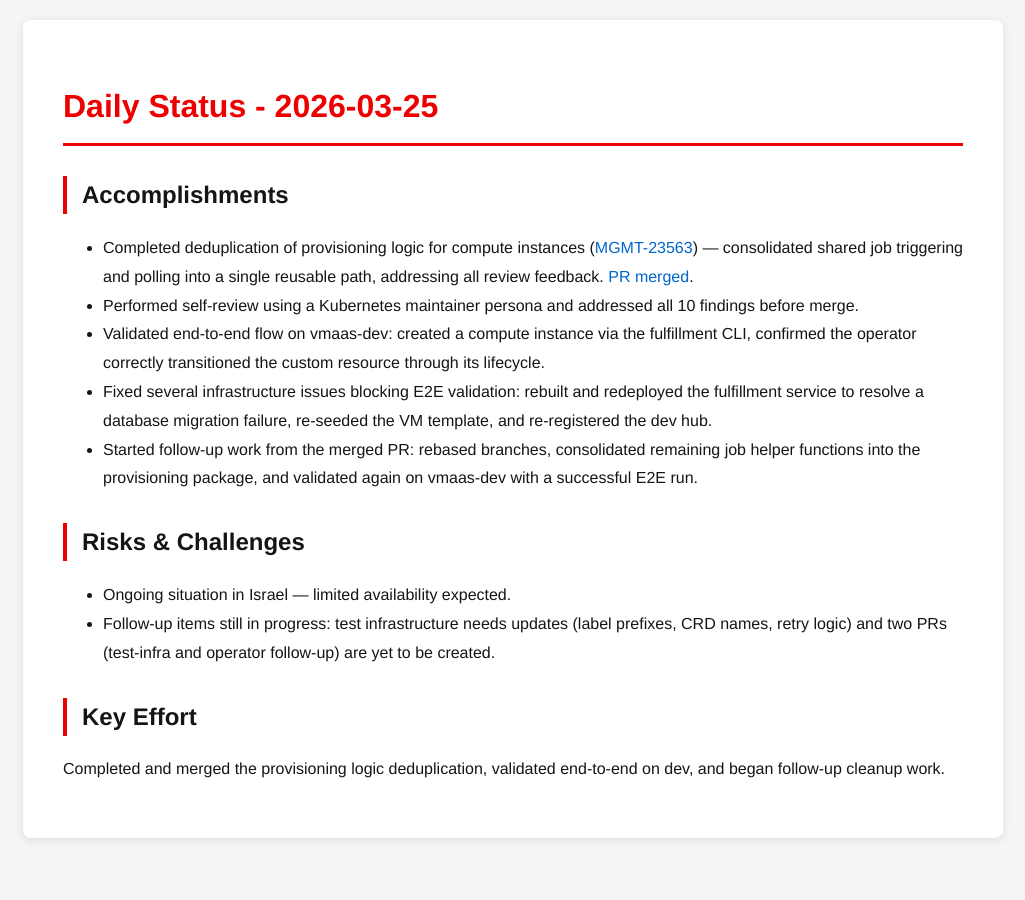
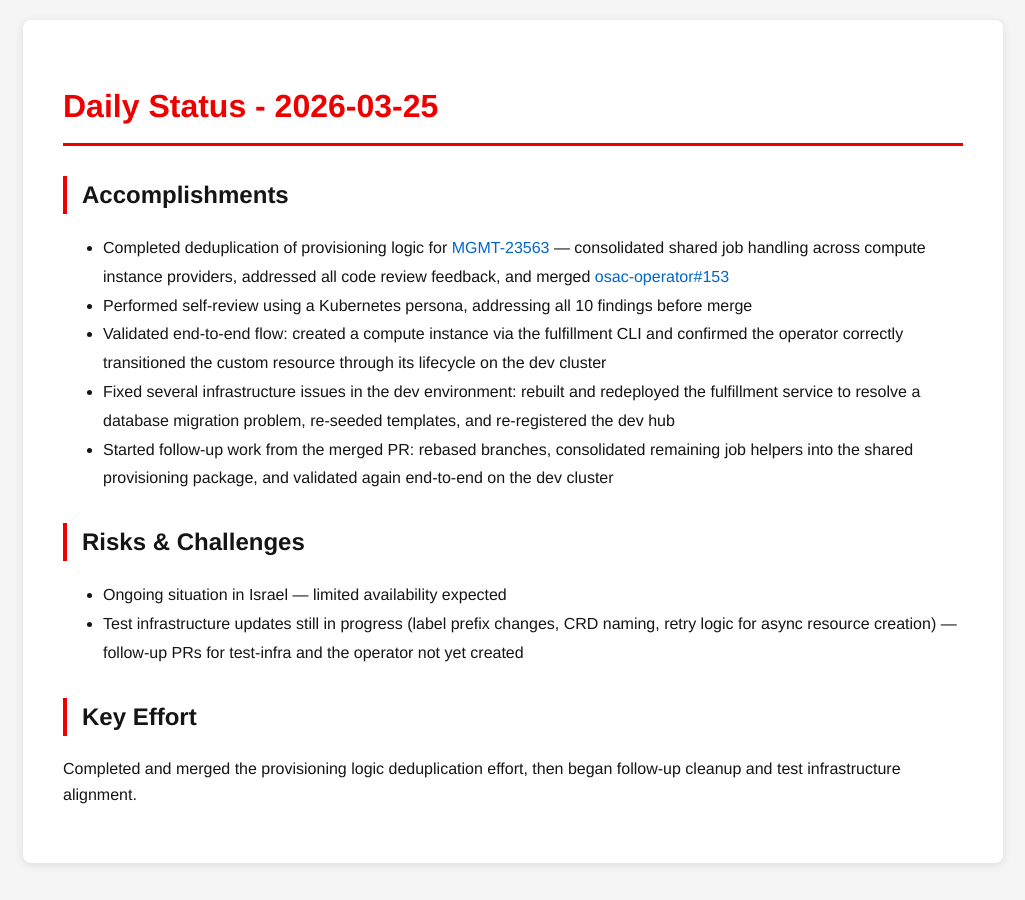
Before and after one commit to tzvatot/daily-status, a Jekyll site: the page built from 2026-03-25.md, in a window 1280 px wide. Shown: the whole page, without its empty margins (127-1152 px from the left). Built offline with Jekyll 4.4.1, drawn with Linux system fonts in a browser that asks for light colours.

Commit message:
Daily status update - 2026-03-25

```diff
--- a/2026-03-25.md
+++ b/2026-03-25.md
@@ -7,15 +7,15 @@ date: 2026-03-25
 # Daily Status - 2026-03-25
 
 ## Accomplishments
-- Completed deduplication of provisioning logic for compute instances ([MGMT-23563](https://issues.redhat.com/browse/MGMT-23563)) — consolidated shared job triggering and polling into a single reusable path, addressing all review feedback. [PR merged](https://github.com/osac-project/osac-operator/pull/153).
-- Performed self-review using a Kubernetes maintainer persona and addressed all 10 findings before merge.
-- Validated end-to-end flow on vmaas-dev: created a compute instance via the fulfillment CLI, confirmed the operator correctly transitioned the custom resource through its lifecycle.
-- Fixed several infrastructure issues blocking E2E validation: rebuilt and redeployed the fulfillment service to resolve a database migration failure, re-seeded the VM template, and re-registered the dev hub.
-- Started follow-up work from the merged PR: rebased branches, consolidated remaining job helper functions into the provisioning package, and validated again on vmaas-dev with a successful E2E run.
+- Completed deduplication of provisioning logic for [MGMT-23563](https://issues.redhat.com/browse/MGMT-23563) — consolidated shared job handling across compute instance providers, addressed all code review feedback, and merged [osac-operator#153](https://github.com/osac-project/osac-operator/pull/153)
+- Performed self-review using a Kubernetes persona, addressing all 10 findings before merge
+- Validated end-to-end flow: created a compute instance via the fulfillment CLI and confirmed the operator correctly transitioned the custom resource through its lifecycle on the dev cluster
+- Fixed several infrastructure issues in the dev environment: rebuilt and redeployed the fulfillment service to resolve a database migration problem, re-seeded templates, and re-registered the dev hub
+- Started follow-up work from the merged PR: rebased branches, consolidated remaining job helpers into the shared provisioning package, and validated again end-to-end on the dev cluster
 
 ## Risks & Challenges
-- Ongoing situation in Israel — limited availability expected.
-- Follow-up items still in progress: test infrastructure needs updates (label prefixes, CRD names, retry logic) and two PRs (test-infra and operator follow-up) are yet to be created.
+- Ongoing situation in Israel — limited availability expected
+- Test infrastructure updates still in progress (label prefix changes, CRD naming, retry logic for async resource creation) — follow-up PRs for test-infra and the operator not yet created
 
 ## Key Effort
-Completed and merged the provisioning logic deduplication, validated end-to-end on dev, and began follow-up cleanup work.
+Completed and merged the provisioning logic deduplication effort, then began follow-up cleanup and test infrastructure alignment.
```
